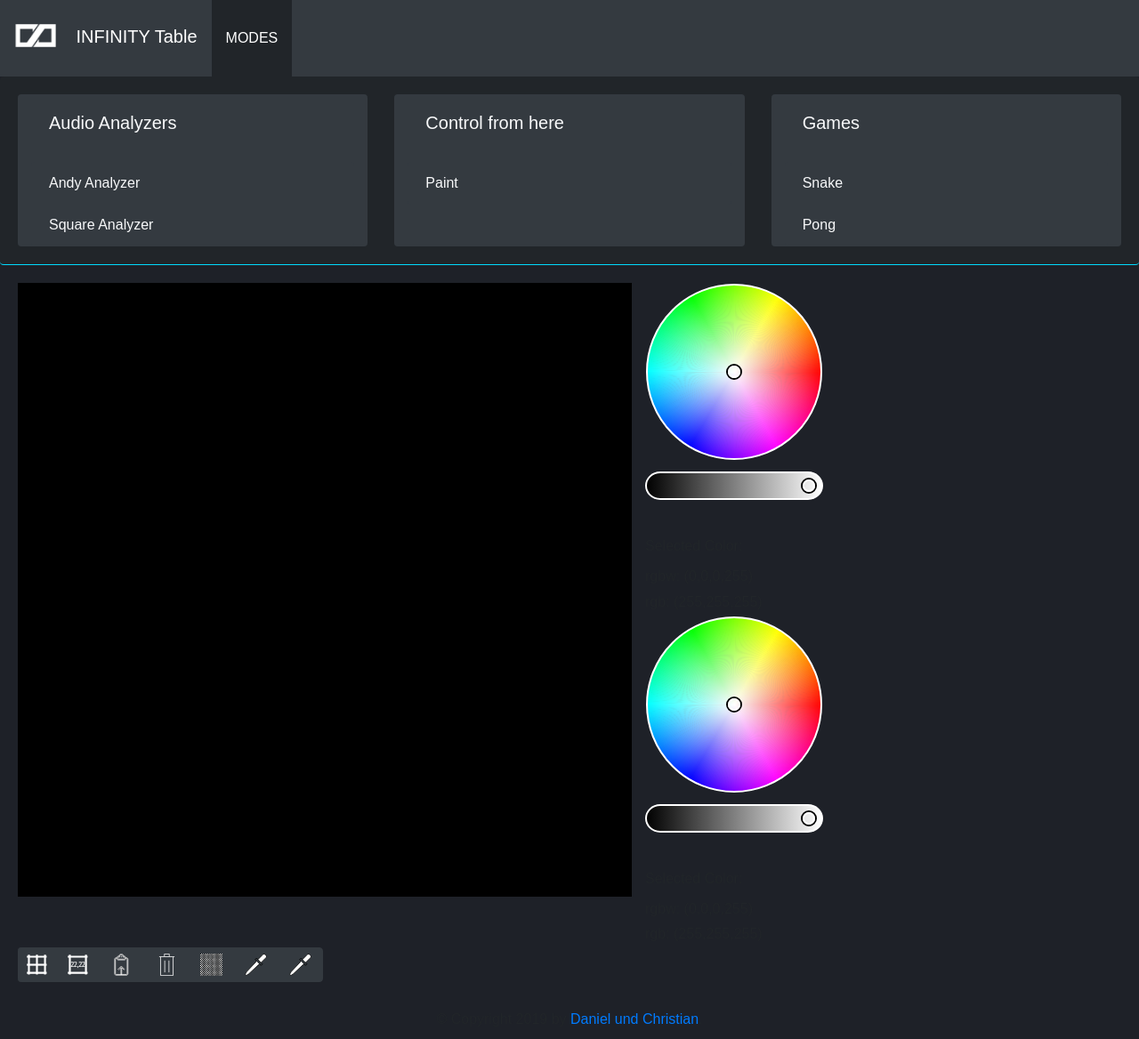
After one commit to forsakenSinexz/ledTable_webInterface, a Flask app: page /controls/paint in a window 1280 px wide, after a click on "MODES". The commit adds this page. Shown: the whole page at 89% size. Run offline with Flask 2, Linux system fonts and the light colour scheme; some libraries are stand-ins or nearby versions.

Commit message:
index html

```diff
--- a/main.py
+++ b/main.py
@@ -13,6 +13,10 @@
 @app.route('/')
 def hello_world():
     return render_template('index.html')
+
+@app.route('/controls/<mode_name>')
+def control_modes(mode_name="paint"):
+    return render_template('controls/{}.html'.format(mode_name))
 
 @app.route('/modi/<mode_name>')
 def modi_page(mode_name="AndyAnalyzer"):
--- a/static/styles.css
+++ b/static/styles.css
@@ -1,14 +1,12 @@
 body {
+  font-family: Arial, Helvetica, sans-serif;
   background-color: rgb(30, 33, 40);
+}
 
 .printButton {
   background-color: white;
 }
 
-body {
-  font-family: Arial, Helvetica, sans-serif;
-  color: white;
-}
 
 section {
   display: -webkit-flex;
@@ -55,3 +53,72 @@
   font-family: monospace;
   line-height: 150%;
 }
+
+.nav-button{
+  color: white;
+  padding: 30px 15px;
+  border-radius: 0px;
+}
+
+.nav-button:hover{
+  color: white;
+  /*background-color: rgb(43, 43, 49);*/
+  background-color: #212529;
+}
+
+.nav-button-collapsed{
+  background-color: #212529;
+}
+
+.nav-button:focus{
+  box-shadow: 0 0 0 0 rgba(0,123,255,.25);
+}
+
+#mode-collapsible > .card-body {
+  background-color: #212529 !important;
+  flex: 0 0 auto !important;
+}
+
+#mode-collapsible > .card {
+  border-width: 0px 0px 1px 0px;
+  border-color: rgb(0, 219, 255);
+}
+
+#mode-collapsible .card-body {
+  flex: 0 0 auto !important;
+}
+
+.clickable-card {
+  transition: background-color 0.2s, color 0.2s;
+}
+
+.clickable-card:hover{
+  cursor: pointer;
+  color: black !important;
+  background-color: #f8f9fa !important;
+}
+
+
+@media (min-width: 1200px) {
+  .card-columns {
+      -webkit-column-count:5;
+      -moz-column-count:5;
+      column-count:5;
+  }
+}
+
+.card.bg-dark .list-group-item {
+  transition: background-color 0.2s, color 0.2s;
+  background-color: #343a40 !important;
+  border-style: solid;
+  border-width: 0px 0px 0px 0px;
+  border-color: rgba(0,0,0,.125);
+}
+
+.card.bg-dark.clickable-card:hover .list-group-item {
+  background-color: #f8f9fa !important;
+}
+
+.navbar{
+  padding: 0;
+}
--- a/static/table.js
+++ b/static/table.js
@@ -12,9 +12,17 @@
   socket.emit('testmessage', {data: 'I\'m connected!'});
 });
 
+$('#mode-collapsible').on('show.bs.collapse', function () {
+  $('#nav-mode-btn').addClass('nav-button-collapsed');
+});
+
+$('#mode-collapsible').on('hidden.bs.collapse', function () {
+  $('#nav-mode-btn').removeClass('nav-button-collapsed');
+});
+
 document.addEventListener('mousedown', event => isMouseDown = true);
 document.addEventListener('mouseup', event => isMouseDown = false);
-document.addEventListener('contextmenu', event => event.preventDefault());
+document.querySelector("#table_view").addEventListener('contextmenu', event => event.preventDefault());
 
 function parsePixel(pixelString){
   var strings = pixelString.trim().split(",");
@@ -40,6 +48,7 @@
     pixel.style.backgroundColor = 'rgb(' + 0 + ',' + 0 + ',' + 0 + ')';
     var tmpPos = parsePixel(pixel.innerHTML);
     socket.emit('pixel_colored_event', {y: tmpPos[0], x: tmpPos[1], g: 0, r: 0, b: 0, w: 0});
+    event.preventDefault();
   }
   else if(event.button == 2){ //right mouse button
     pixel.style.backgroundColor = 'rgb(' + pickedRGBColorRight[0] + ',' + pickedRGBColorRight[1] + ',' + pickedRGBColorRight[2] + ')';
--- /dev/null
+++ b/templates/basic_elements/footer.html
@@ -0,0 +1,3 @@
+<div id="footer">
+    &copy; Copyright 2019 by <a href="http://domain.invalid/">Daniel und Christian</a>.
+</div>
--- a/templates/basic_elements/nav.html
+++ b/templates/basic_elements/nav.html
@@ -1,24 +1,50 @@
 <nav class="navbar navbar-expand-lg navbar-dark bg-dark">
-    <a class="navbar-brand" href="#">
-        <img src="{{ url_for('static', filename='imgs/infinityLogo.png') }}" width="30" height="30" alt="">
+  <a class="navbar-brand" href="/">
+    <img src="{{ url_for('static', filename='imgs/infinityLogo.png') }}" width="80" height="80" alt="" style="margin-top: -6px;">
+    <span>INFINITY Table</span>
   </a>
-    <button class="navbar-toggler" type="button" data-toggle="collapse" data-target="#navbarSupportedContent" aria-controls="navbarSupportedContent" aria-expanded="false" aria-label="Toggle navigation">
-            <span class="navbar-toggler-icon"></span>
-          </button>
+
 
   <div class="collapse navbar-collapse" id="navbarSupportedContent">
     <ul class="navbar-nav mr-auto">
-              <li class="nav-item dropdown">
-                <a class="nav-link dropdown-toggle" href="#" id="navbarDropdown" role="button" data-toggle="dropdown" aria-haspopup="true" aria-expanded="false">
+      <li class="nav-item">
+        <a id="nav-mode-btn" class="btn nav-button" data-toggle="collapse" href="#mode-collapsible" role="button" aria-expanded="false" aria-controls="collapseExample">
           MODES
         </a>
-                <div class="dropdown-menu" aria-labelledby="navbarDropdown">
-                  <a class="dropdown-item" href="#">Action</a>
-                  <a class="dropdown-item" href="#">Another action</a>
-                  <div class="dropdown-divider"></div>
-                  <a class="dropdown-item" href="#">Something else here</a>
-                </div>
       </li>
     </ul>
   </div>
+
 </nav>
+<div class="collapse" id="mode-collapsible">
+  <div class="card card-body bg-dark text-light">
+      <div class="card-deck">
+      <div class="card bg-dark text-light border-0 col-4">
+        <div class="card-body bg-dark text-light">
+          <h5 class="card-title">Audio Analyzers</h5>
+        </div>
+        <ul class="list-group">
+          <a href="#" class="list-group-item list-group-item-action bg-dark text-light border-0" onclick="mode_switch(0)">Andy Analyzer </a>
+          <a href="#" class="list-group-item list-group-item-action bg-dark text-light border-0" onclick="mode_switch(1)">Square Analyzer </a>
+        </ul>
+      </div>
+      <div class="card bg-dark text-light border-0 col-4">
+        <div class="card-body bg-dark text-light">
+          <h5 class="card-title">Control from here</h5>
+        </div>
+        <ul class="list-group">
+          <a href="/controls/paint" class="list-group-item list-group-item-action bg-dark text-light border-0" onclick="mode_switch(2)">Paint</a>
+        </ul>
+      </div>
+      <div class="card bg-dark text-light border-0 col-4">
+        <div class="card-body bg-dark text-light">
+          <h5 class="card-title">Games</h5>
+        </div>
+        <ul class="list-group">
+          <a href="#" class="list-group-item list-group-item-action bg-dark text-light border-0">Snake</a>
+          <a href="#" class="list-group-item list-group-item-action bg-dark text-light border-0">Pong</a>
+        </ul>
+      </div>
+    </div>
+  </div>
+</div>
--- /dev/null
+++ b/templates/controls/paint.html
@@ -0,0 +1,65 @@
+<!doctype html>
+<html>
+<head>
+  <link rel="stylesheet" href="{{ url_for('static', filename='bootstrap.min.css') }}">
+  <link rel="stylesheet" href="{{ url_for('static', filename='styles.css') }}">
+  <script src="https://ajax.googleapis.com/ajax/libs/jquery/3.4.1/jquery.min.js"></script>
+  <title>LED Table</title>
+  <script src="{{ url_for('static', filename='bootstrap.min.js') }}"></script>
+  <script src="{{ url_for('static', filename='iro.min.js') }}"></script>
+</head>
+<body>
+  <header>
+    {% include "basic_elements/nav.html" %}
+  </header>
+
+  <section>
+    <div class="content container-fluid align-content-xl-stretch">
+      <div class="row">
+          <div id="table_view" class="col-xl-auto">
+              {% for row in range(23) %}
+                  <div class="table_row" style="display: flex;">
+                      {% for pixel in range(23) %}
+                          <div class="pixel_elem" style="width:30px;height:30px;border:0px solid #969696; background-color: rgb(0,0,0); font-size: 0;" ondragstart="return false;" onmousedown="mouseOnPixelEventHanlder(event, this)" onmouseenter="pixelDragOverHandler(this)">{{ row }}, {{ pixel }}</div>
+                      {% endfor %}
+                  </div>
+              {% endfor %}
+          </div>
+        <div class="picker col-xl-auto">
+          <div class="half">
+            <div class="colorPickerLeftClick"></div>
+          </div>
+          <div class="half readout">
+            <span class="title">Selected Color:</span>
+            <div id="valuesLeft"></div>
+          </div>
+          <div class="half">
+            <div class="colorPickerRightClick"></div>
+          </div>
+          <div class="half readout">
+            <span class="title">Selected Color:</span>
+            <div id="valuesRight"></div>
+          </div>
+        </div>
+      </div>
+
+      <div class="row">
+        <div class="btn-group col-xl-auto" role="group" aria-label="Basic example">
+          <button type="button" class="btn btn-dark btn-sm" style="max-height: 40px;" onclick="toggleGrid()"><img src="{{ url_for('static', filename='icons/grid.svg') }}" alt="Toggle grid" width="25" height="25" ></button>
+          <button type="button" class="btn btn-dark" style="max-height: 40px;" onclick="togglePixelNumbers()"><img src="{{ url_for('static', filename='icons/pixel-numbers.svg') }}" alt="Toggle pixel numbers" width="25" height="25" ></button>
+          <button type="button" class="btn btn-dark" style="max-height: 40px;" onclick="copyChangesToClipboard()"><img src="{{ url_for('static', filename='icons/clipboard.svg') }}" alt="Copy to clipboard" width="25" height="25" ></button>
+          <button type="button" class="btn btn-dark" style="max-height: 40px;" onclick="clearArray()"><img src="{{ url_for('static', filename='icons/trashcan.svg') }}" alt="Clear array" width="25" height="25" ></button>
+          <button type="button" class="btn btn-dark" style="max-height: 40px;" onclick="test()"><img src="{{ url_for('static', filename='icons/random.svg') }}" alt="Randomize pixels" width="25" height="25" ></button>
+          <button type="button" class="btn btn-dark" style="max-height: 40px;" onclick="pickColorStart(true)"><img src="{{ url_for('static', filename='icons/dropper.svg') }}" alt="Pick left" width="25" height="25" ></button>
+          <button type="button" class="btn btn-dark" style="max-height: 40px;" onclick="pickColorStart(false)"><img src="{{ url_for('static', filename='icons/dropper.svg') }}" alt="Pick right" width="25" height="25" ></button>
+        </div>
+      </div>
+    </div>
+  </section>
+  <footer>
+    {% include "basic_elements/footer.html" %}
+  </footer>
+  <script src="//cdnjs.cloudflare.com/ajax/libs/socket.io/2.2.0/socket.io.js" integrity="sha256-yr4fRk/GU1ehYJPAs8P4JlTgu0Hdsp4ZKrx8bDEDC3I=" crossorigin="anonymous"></script>
+  <script src="{{ url_for('static', filename='table.js') }}"></script>
+</body>
+</html>
```
Also changed, not shown: templates/index.html (+86 -42 lines), static/imgs/audiocard.png (added), static/imgs/games.png (added), static/imgs/infinityLogo.png, static/imgs/paint.png (added). Lines whose indentation alone changed are shown as unchanged.
